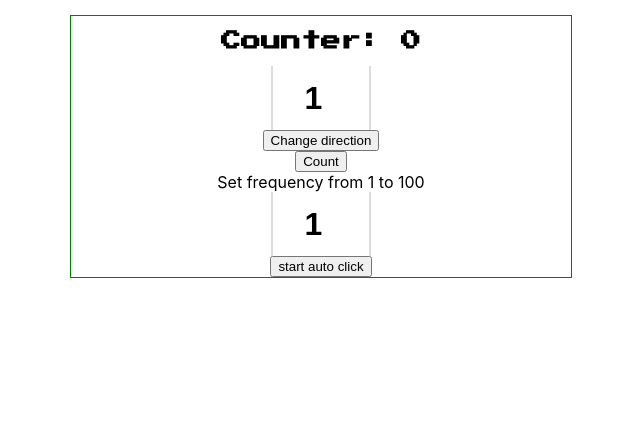
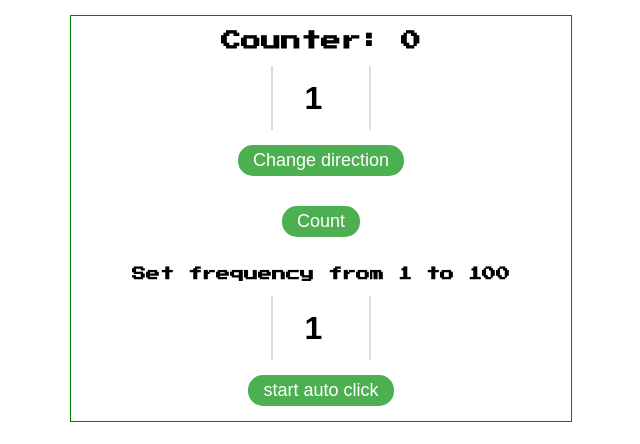
Before and after one commit to EvgenStr/react-props-clone, a React (Create React App) app: page / in a window 1280 px wide. Shown: the top 444 px of the page, without its empty margins (319-959 px from the left). Built offline with nearby package versions, Linux system fonts and the light colour scheme.

Commit message:
added ugly styles

```diff
--- a/src/components/Counter/AutoControls/AutoControls.module.scss
+++ b/src/components/Counter/AutoControls/AutoControls.module.scss
@@ -1,4 +1,10 @@
 @import "../../../common/templates.scss";
 .autoControls {
   @extend %flex-column;
+  span {
+    font-family: "Press Start 2P", cursive;
+    font-size: 14px;
+    font-weight: bolder;
+    margin: 15px 0px;
+  }
 }
--- /dev/null
+++ b/src/components/Counter/Button/Button.module.scss
@@ -0,0 +1,24 @@
+.button {
+  display: inline-block;
+  margin: 15px 0;
+  padding: 5px 15px;
+  font-size: 18px;
+  cursor: pointer;
+  text-align: center;
+  text-decoration: none;
+  outline: none;
+  color: #fff;
+  background-color: #4caf50;
+  border: none;
+  border-radius: 15px;
+}
+
+.button:hover {
+  background-color: #3e8e41;
+}
+
+.button:active {
+  background-color: #3e8e41;
+  box-shadow: 0 5px #666;
+  transform: translateY(4px);
+}
--- a/src/components/Counter/Button/index.jsx
+++ b/src/components/Counter/Button/index.jsx
@@ -1,13 +1,13 @@
 import React from 'react';
 import PropTypes from 'prop-types';
+import styles from "./Button.module.scss";
 
 function Button({ handler, text }) {
   return (
-    <button onClick={handler}>{text}</button>
+    <button className={styles.button} onClick={handler}>{text}</button>
   );
 };
 export default Button;
-console.log("test");
 
 Button.propTypes = {
   handler: PropTypes.func.isRequired,
--- a/src/components/Counter/Display/Display.module.scss
+++ b/src/components/Counter/Display/Display.module.scss
@@ -1,5 +1,5 @@
 .display {
-  font-family: 'Press Start 2P', cursive;
+  font-family: "Press Start 2P", cursive;
   font-size: 20px;
   font-weight: bolder;
   margin: 15px 0px;
--- a/src/components/Counter/Input/Input.module.scss
+++ b/src/components/Counter/Input/Input.module.scss
@@ -3,7 +3,7 @@
 .inputNum {
   font-family: sans-serif;
   max-width: 5rem;
-  padding: .5rem;
+  padding: 0.5rem;
   border: solid #ddd;
   border-width: 0 2px;
   font-size: 2rem;
--- a/src/components/Counter/index.jsx
+++ b/src/components/Counter/index.jsx
@@ -22,7 +22,7 @@ function Counter() {
       interval = setInterval(autoClick, 1000 / frequency);
     };
     return () => { clearInterval(interval) };
-  // eslint-disable-next-line react-hooks/exhaustive-deps
+    // eslint-disable-next-line react-hooks/exhaustive-deps
   }, [isAuto, counter, frequency]);
 
   return (
```
